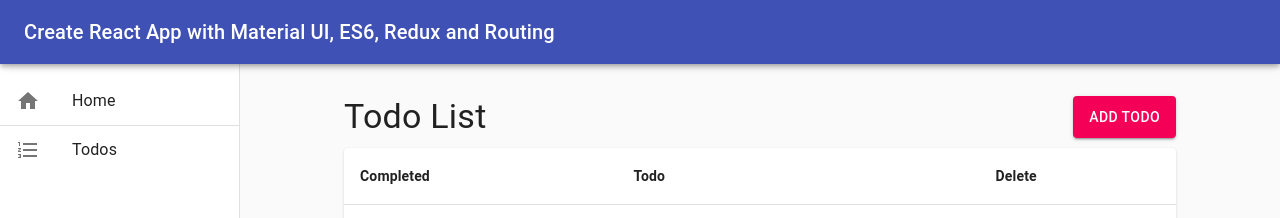
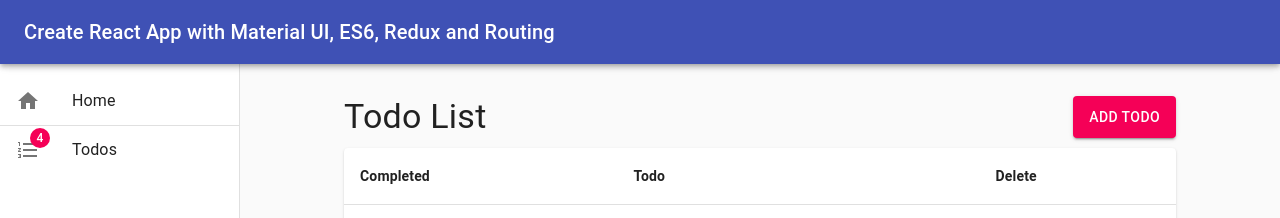
Before and after one commit to OlimovS/todo-react, a React (Create React App) app: page / in a window 1280 px wide. Shown: the top 218 px of the page. Built offline with nearby package versions, Linux system fonts and the light colour scheme.

Commit message:
adding Badge to TODO icon

```diff
--- a/src/components/Header/Header.js
+++ b/src/components/Header/Header.js
@@ -4,6 +4,7 @@ import MenuIcon from '@material-ui/icons/Menu';
 import HomeIcon from '@material-ui/icons/Home';
 import FormatListNumberedIcon from '@material-ui/icons/FormatListNumbered';
 import { makeStyles, useTheme } from '@material-ui/core/styles';
+import Badge from '@material-ui/core/Badge';
 
 import Todos from '../Todos/Todos.js';
 
@@ -62,7 +63,14 @@ function ResponsiveDrawer(props) {
           </ListItem>
           <Divider />
           <ListItem button>
-            <ListItemIcon> <FormatListNumberedIcon /> </ListItemIcon>
+            <ListItemIcon>
+
+
+            <Badge badgeContent={4} color="secondary">
+              <FormatListNumberedIcon />
+            </Badge>
+
+            </ListItemIcon>
             <ListItemText primary={'Todos'} />
           </ListItem>
       </List>
```
